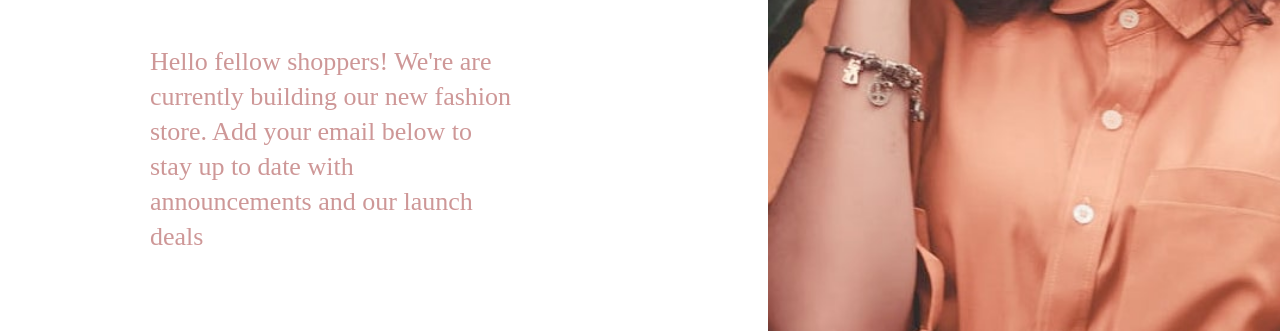
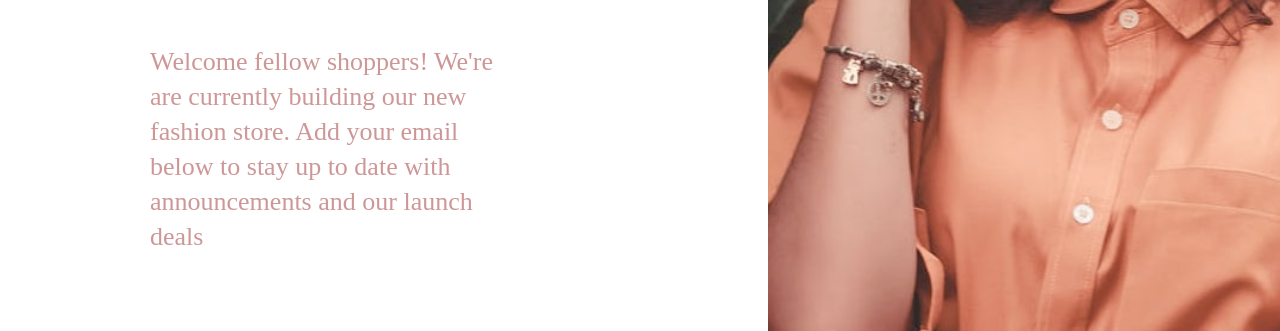
Before and after one commit to elitecoder458/base-apparel, a plain HTML site: page index.html in a window 1280 px wide. Shown: the part 461-792 px from the top of the page. Drawn offline with Linux system fonts and the light colour scheme.

Commit message:
Modified Index Page

```diff
--- a/index.html
+++ b/index.html
@@ -18,7 +18,7 @@
                     <h1> WE'RE <span class="editor">COMING SOON</span> </h1>
                 </div>
                 <div class="letters">
-                    <p> Hello fellow shoppers! We're are currently building our
+                    <p> Welcome fellow shoppers! We're are currently building our
                         new fashion store. Add your email below to stay
                     up to date with announcements and our launch deals  </p>
                 </div>
```
